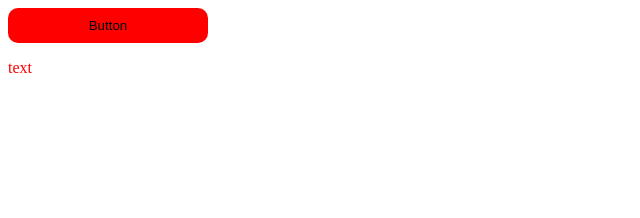
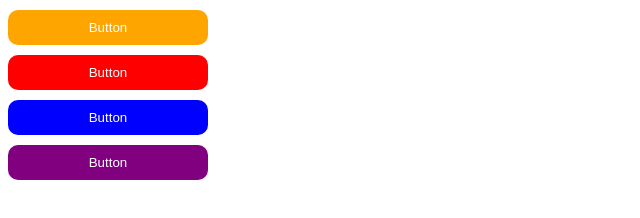
Before and after one commit to TawanDeodato/estudos-sass, a plain HTML site: page aula02/index.html in a window 1280 px wide. Shown: the whole page, without its empty margins (0-640 px from the left). Drawn offline with Linux system fonts and the light colour scheme.

Commit message:
Estudos sobre mixin no scss

```diff
--- a/aula02/assets/scss/button.scss
+++ b/aula02/assets/scss/button.scss
@@ -1,12 +1,31 @@
-.btn {
+@mixin btn {
     width: 200px;
     padding: 10px 0;
     background-color: none;
     border: none;
     border-radius: 10px;
+    display: block;
+    margin: 10px 0;
+}
+
+@mixin button-style($background, $color) {
+    background-color: $background;
+    color: $color;
 }
 
 .btn-laranja {
-    @extend .btn;
-    background-color: $color;
+    @include btn;
+    @include button-style($color-1, #FFF)
 }
+.btn-vermelho {
+    @include btn;
+    @include button-style($color-2, #FFF)
+}
+.btn-azul {
+    @include btn;
+    @include button-style($color-3, #FFF)
+}
+.btn-roxo {
+    @include btn;
+    @include button-style($color-4, #FFF)
+}
--- a/aula02/assets/scss/style.scss
+++ b/aula02/assets/scss/style.scss
@@ -1,6 +1,2 @@
 @import "./variaveis.scss";
 @import "./button.scss";
-
-p {
-    color: $color;
-}
--- a/aula02/assets/scss/variaveis.scss
+++ b/aula02/assets/scss/variaveis.scss
@@ -1 +1,4 @@
-$color: red;
+$color-1: orange;
+$color-2: red;
+$color-3: blue;
+$color-4: purple;
--- a/aula02/index.html
+++ b/aula02/index.html
@@ -7,10 +7,10 @@
     <link rel="stylesheet" href="assets/css/style.css">
 </head>
 <body>
-    <button class="btn btn-laranja">Button</button>
+    <button class="btn-laranja">Button</button>
+    <button class="btn-vermelho">Button</button>
+    <button class="btn-azul">Button</button>
+    <button class="btn-roxo">Button</button>
 
-    <p>
-        text
-    </p>
 </body>
 </html>
```
Also changed, not shown: aula02/assets/css/style.css, 1 other file.
